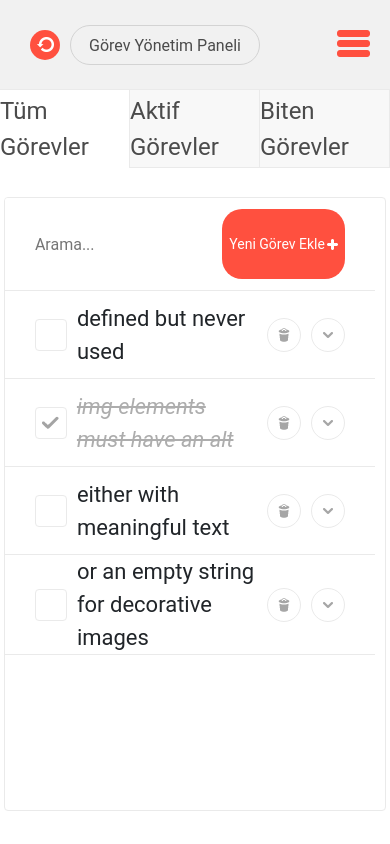
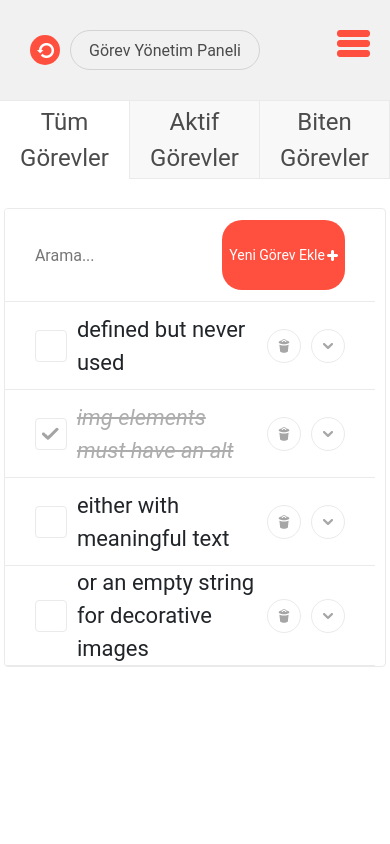
Before and after one commit to emrejz/todoFbrkmdy, a React (Create React App) app: page / in a window 390 px wide. Shown: the top 844 px of the page. Built offline with nearby package versions, Linux system fonts and the light colour scheme.

Commit message:
ui bugs fixed

```diff
--- a/src/App.scss
+++ b/src/App.scss
@@ -3,6 +3,8 @@
   display: flex;
   align-items: flex-start;
   flex-direction: row;
+  width: 100%;
+  height: 100%;
 }
 .modal-footer {
   border: none !important;
--- a/src/components/Content/Main/main.scss
+++ b/src/components/Content/Main/main.scss
@@ -11,7 +11,7 @@
   flex-direction: row;
   justify-content: flex-start;
   align-items: flex-start;
-  flex: 1;
+  height: 79px;
   border-top: 1px solid $borderC;
 }
 .tab {
@@ -128,6 +128,7 @@
 @media only screen and (max-width: 700px) {
   .tab {
     width: 100%;
+    text-align: center;
     img {
       display: none;
     }
--- a/src/components/Content/content.scss
+++ b/src/components/Content/content.scss
@@ -1,6 +1,6 @@
 .contentContainer {
   width: 100%;
-  height: 100vh;
+  height: 100%;
   background-color: #f1f1f1;
   display: flex;
   flex-direction: column;
```
